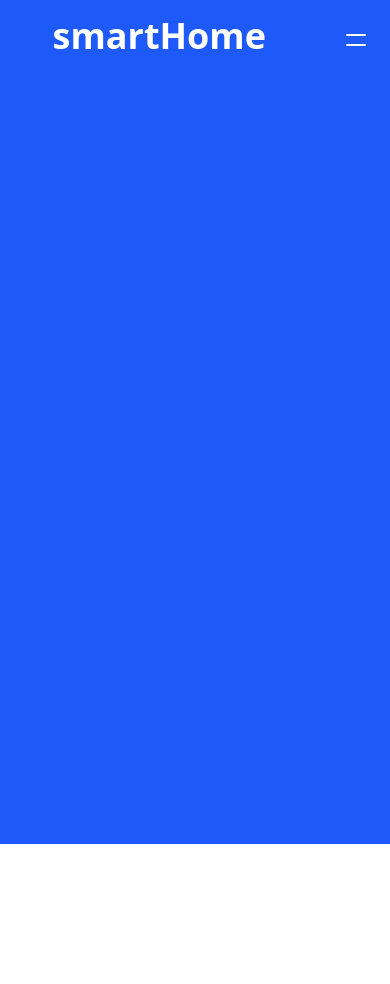
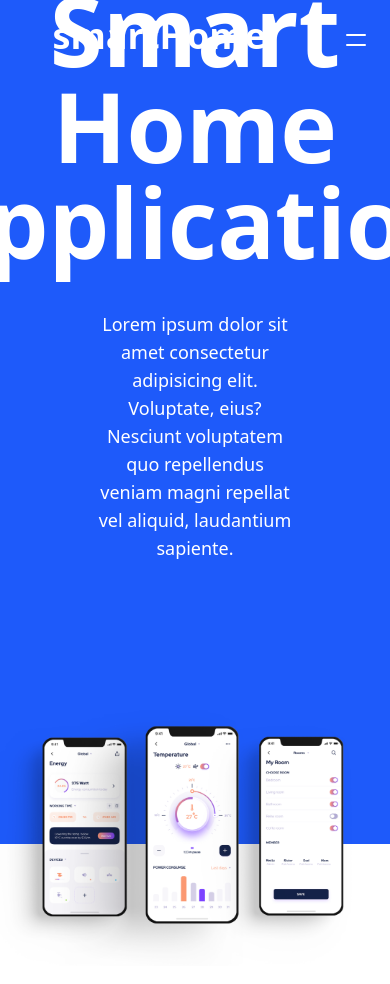
Before and after one commit to DeanG1/smart-home-landing-page, a React (Vite) app in the folder phoneWebsite/: page / in a window 390 px wide. Shown: the top 984 px of the page. Before the commit the page ends 844 px from the top, so only its background shows below. Built offline with nearby package versions, Linux system fonts and the light colour scheme.

Commit message:
TinyChangesHeader

```diff
--- a/phoneWebsite/src/Components/Header.jsx
+++ b/phoneWebsite/src/Components/Header.jsx
@@ -1,10 +1,22 @@
 import React from 'react'
+import phones from "../assets/Images/phones.png"
 import Icons from '../Constants/Icons'
+
 
 const Header = () => {
   return (
     <div className='w-full h-screen bg-primary'>
-
+      <div className='w-full h-auto flex justify-center items-center flex-col'>
+        <div className="header-title w-1/2 h-[20rem] flex justify-center items-center flex-col mt-28 ">
+          <h1 className="text-white text-8xl font-bold text-center">Smart Home <br /> Application</h1>
+          <p className='text-white text-center mt-10 text-lg'>Lorem ipsum dolor sit amet consectetur adipisicing elit. Voluptate, eius? Nesciunt voluptatem quo repellendus veniam magni repellat vel aliquid, laudantium sapiente.</p>
+        </div>
+        <div className="phone-container flex justify-center items-center w-full h-auto">
+          <div className='absolute w-full h-full top-[26rem] left-0 flex justify-center items-center'>
+            <img src={phones} className='object-contain' alt="phones" />
+          </div>
+        </div>
+      </div>
       {/* {Icons.map((icon) => (
         <img src={icon.icon} key={icon.id} alt="" />
       ))} */}
--- a/phoneWebsite/src/Components/Navbar.jsx
+++ b/phoneWebsite/src/Components/Navbar.jsx
@@ -15,7 +15,7 @@ const Navbar = () => {
   };
 
   return (
-    <div className="w-full h-full lg:h-[6rem] flex justify-center items-start lg:items-center z-1 fixed bg-transparent">
+    <div className="w-full h-full lg:h-[6rem] flex justify-center items-start lg:items-center z-10 fixed bg-transparent">
       <nav className="w-full h-auto lg:px-[5rem] xl:px-[7rem] md:px-[4rem] flex justify-around items-center pt-4">
         <div className="nav-links w-[24rem] h-full flex justify-center items-center">
           <ul
```
